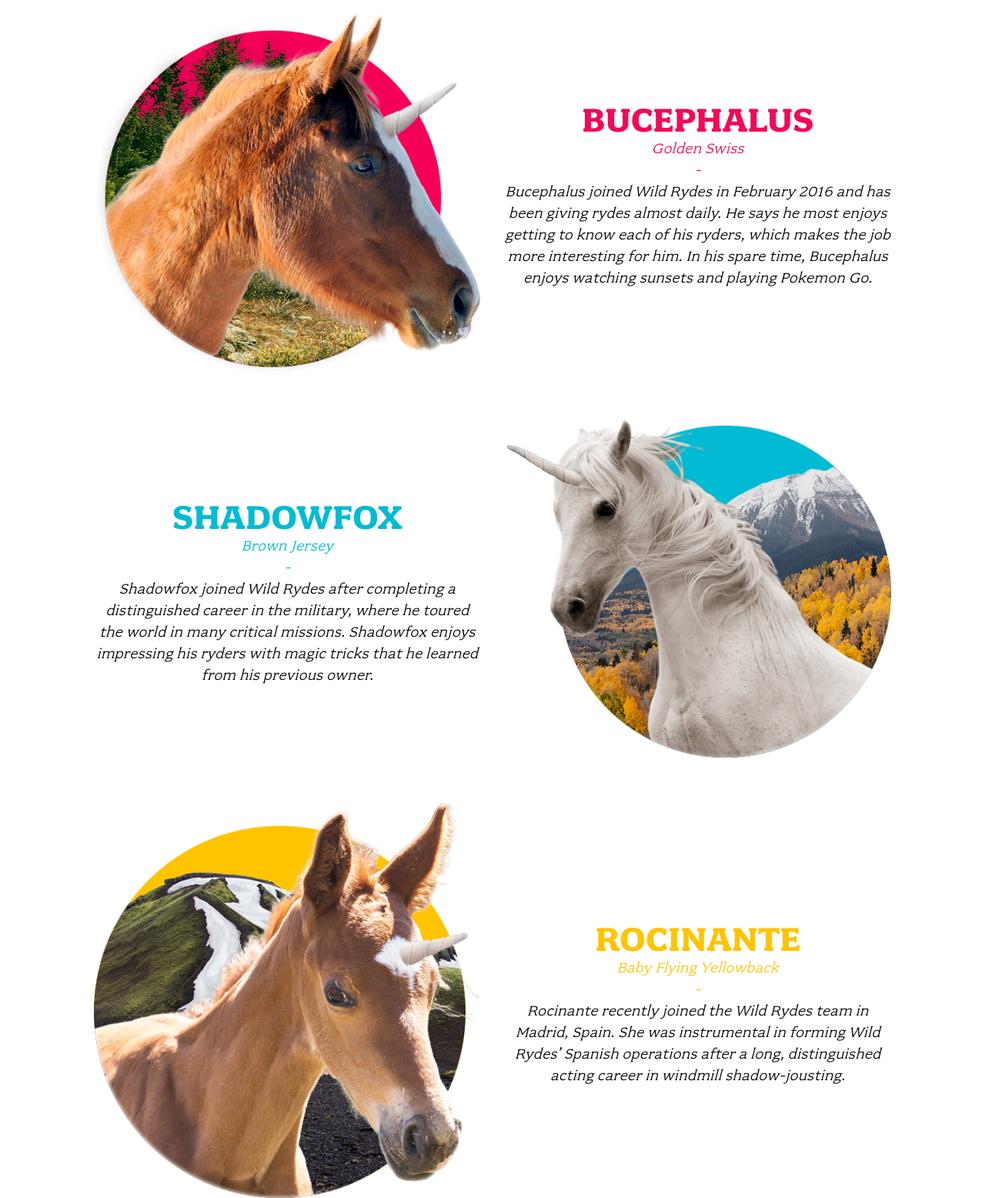
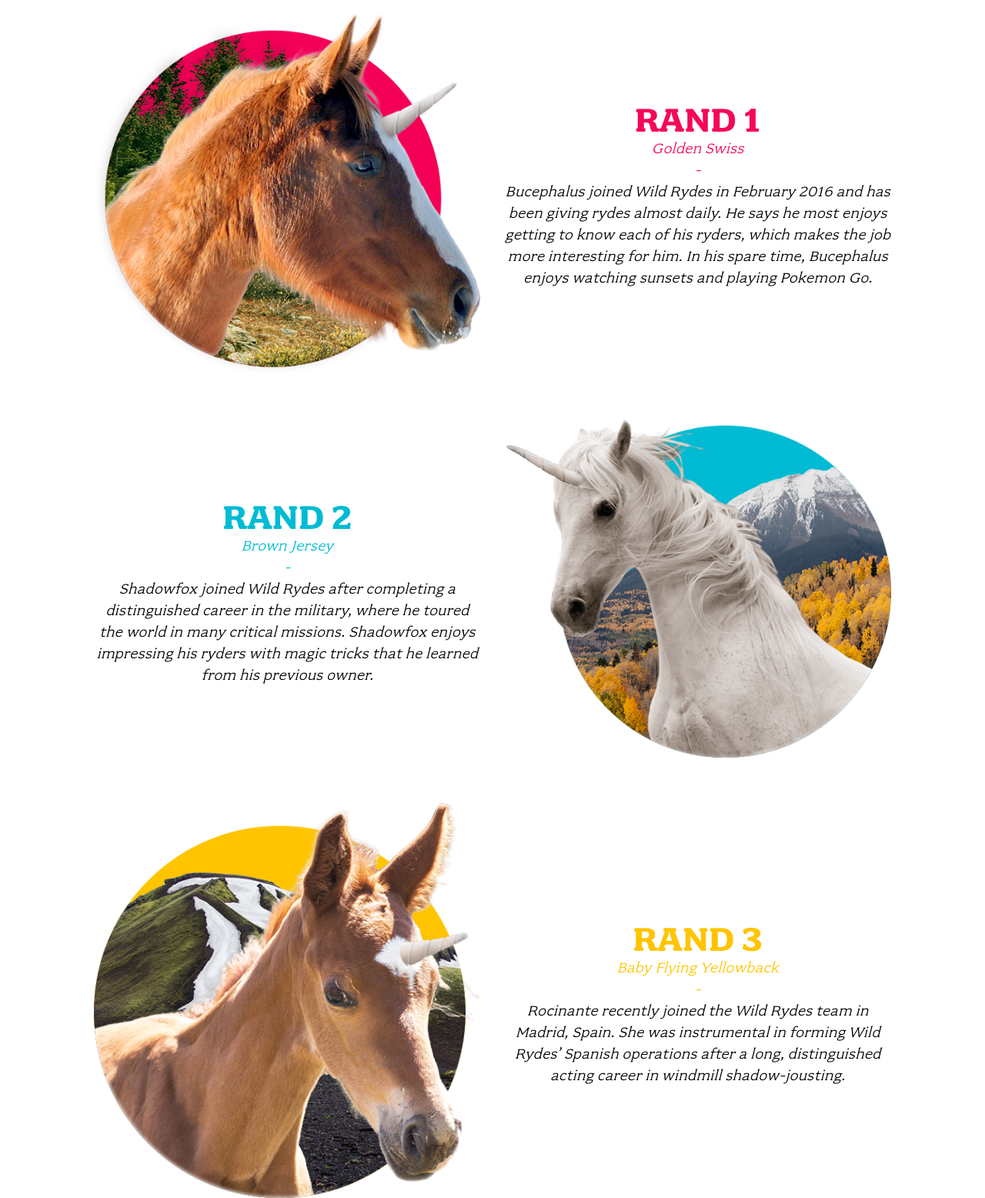
Before and after one commit to rand199/wildrydes-site, a plain HTML site: page Unicorn-OG-main/unicorns.html in a window 1280 px wide. Shown: the part 860-2416 px from the top of the page at 77% size. Drawn offline with Linux system fonts and the light colour scheme.

Commit message:
Update unicorns.html

```diff
--- a/Unicorn-OG-main/unicorns.html
+++ b/Unicorn-OG-main/unicorns.html
@@ -17,7 +17,7 @@
     <div class="site-logo dark">Wild Rydes</div>
 
     <div class="row column medium-8 large-6 xlarge-5 xxlarge-4">
-      <h1 class="title">Rand's Wild Rydes Site Unicorns Are Our Friends</h1>
+      <h1 class="title">Unicorns Are Our Friends</h1>
       <p class="content">
         The app is what makes this service exist, but the unicorns make it move. Meet them and see who you are riding with!
       </p>
@@ -55,7 +55,7 @@
         </div>
 
         <div class="columns medium-7 large-6 xlarge-5 xxlarge-4">
-          <h2 class="title">Bucephalus</h2>
+          <h2 class="title">Rand 1</h2>
           <div class="subtitle">Golden Swiss</div>
           <p class="content">
             Bucephalus joined Wild Rydes in February 2016 and has been giving rydes almost daily. He says he most enjoys getting to know each of his ryders, which makes the job more interesting for him. In his spare time, Bucephalus enjoys watching sunsets and playing Pokemon Go.
@@ -71,7 +71,7 @@
         </div>
 
         <div class="columns medium-7 medium-pull-5 large-6 large-pull-6 xlarge-5 xlarge-pull-5 xxlarge-4 xxlarge-offset-1">
-          <h2 class="title">Shadowfox</h2>
+          <h2 class="title">Rand 2</h2>
           <div class="subtitle">Brown Jersey</div>
           <p class="content">
             Shadowfox joined Wild Rydes after completing a distinguished career in the military, where he toured the world in many critical missions. Shadowfox enjoys impressing his ryders with magic tricks that he learned from his previous owner.
@@ -87,7 +87,7 @@
         </div>
 
         <div class="columns medium-7 large-6 xlarge-5 xxlarge-4">
-          <h2 class="title">Rocinante</h2>
+          <h2 class="title">Rand 3</h2>
           <div class="subtitle">Baby Flying Yellowback</div>
           <p class="content">
             Rocinante recently joined the Wild Rydes team in Madrid, Spain. She was instrumental in forming Wild Rydes’ Spanish operations after a long, distinguished acting career in windmill shadow-jousting.
```
